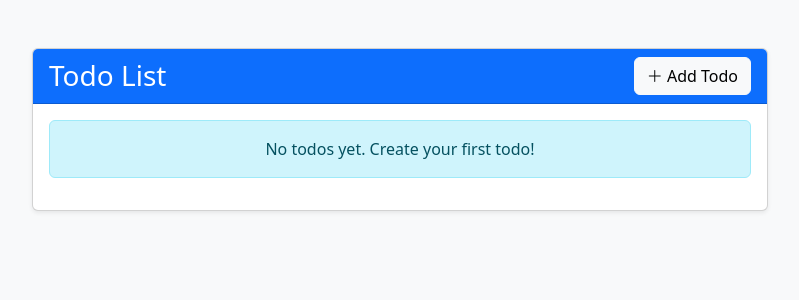
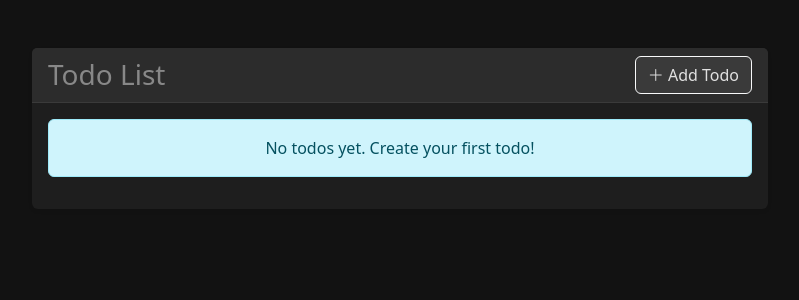
Before and after one commit to jagtap-suraj/flask-todo, a Flask app: page / in a window 1280 px wide. Shown: the top 300 px of the page, without its empty margins (240-1039 px from the left). Run offline with Flask 3, Linux system fonts and the light colour scheme; parts of the project's set-up code (start-up, migrations or seed data) failed here and were passed over.

Commit message:
Enhance UI and update README for Todo application
- Update base template with dark mode styling and improved card design.
- Modify add and edit todo templates for better layout and accessibility.
- Add test_db.py to .gitignore.
- Expand README with detailed features, setup instructions, and future enhancements.

```diff
--- a/app/templates/base.html
+++ b/app/templates/base.html
@@ -1,17 +1,61 @@
-<!-- app/templates/base.html -->
 <!DOCTYPE html>
 <html lang="en">
-<head>
-    <meta charset="UTF-8">
-    <meta name="viewport" content="width=device-width, initial-scale=1">
+  <head>
+    <meta charset="UTF-8" />
+    <meta name="viewport" content="width=device-width, initial-scale=1" />
     <title>Todo App</title>
-    <link href="https://cdn.jsdelivr.net/npm/bootstrap@5.3.0/dist/css/bootstrap.min.css" rel="stylesheet">
-    <link href="https://cdn.jsdelivr.net/npm/bootstrap-icons@1.10.0/font/bootstrap-icons.css" rel="stylesheet">
-</head>
-<body class="bg-light">
-    <div class="container py-5">
-        {% block content %}{% endblock %}
-    </div>
+    <link
+      href="https://cdn.jsdelivr.net/npm/bootstrap@5.3.0/dist/css/bootstrap.min.css"
+      rel="stylesheet"
+    />
+    <link
+      href="https://cdn.jsdelivr.net/npm/bootstrap-icons@1.10.0/font/bootstrap-icons.css"
+      rel="stylesheet"
+    />
+    <style>
+      body {
+        background-color: #121212;
+        color: #e0e0e0;
+      }
+      .card {
+        background-color: #1e1e1e;
+        border: none;
+        box-shadow: 0 4px 6px rgba(0, 0, 0, 0.1);
+      }
+      .card-header {
+        background-color: #2c2c2c !important;
+        border-bottom: 1px solid #3a3a3a;
+      }
+      .list-group-item {
+        background-color: #1e1e1e;
+        border-color: #3a3a3a;
+        color: #e0e0e0;
+      }
+      .list-group-item:hover {
+        background-color: #2c2c2c;
+      }
+      .btn-outline-primary {
+        color: #4da6ff;
+        border-color: #4da6ff;
+      }
+      .btn-outline-danger {
+        color: #ff6b6b;
+        border-color: #ff6b6b;
+      }
+      .btn-light {
+        background-color: #3a3a3a;
+        color: #e0e0e0;
+      }
+      .text-muted {
+        color: #888 !important;
+      }
+      .bg-light {
+        background-color: #2c2c2c !important;
+      }
+    </style>
+  </head>
+  <body>
+    <div class="container py-5">{% block content %}{% endblock %}</div>
     <script src="https://cdn.jsdelivr.net/npm/bootstrap@5.3.0/dist/js/bootstrap.bundle.min.js"></script>
-</body>
+  </body>
 </html>
--- a/app/templates/edit_todo.html
+++ b/app/templates/edit_todo.html
@@ -24,7 +24,7 @@
             {{ form.description.label(class="form-label") }} {{
             form.description(class="form-control", rows="3") }}
           </div>
-          <div class="mb-3 form-check">
+          <div class="mb-3 form-check text-white">
             {{ form.completed(class="form-check-input") }} {{
             form.completed.label(class="form-check-label") }}
           </div>
--- a/app/templates/index.html
+++ b/app/templates/index.html
@@ -1,12 +1,11 @@
-<!-- app/templates/index.html -->
-{% extends "base.html" %}
-
-{% block content %}
+{% extends "base.html" %} {% block content %}
 <div class="row justify-content-center">
   <div class="col-md-8">
     <div class="card shadow-sm">
-            <div class="card-header bg-primary text-white d-flex justify-content-between align-items-center">
-                <h1 class="h3 mb-0">Todo List</h1>
+      <div
+        class="card-header d-flex justify-content-between align-items-center"
+      >
+        <h1 class="h3 mb-0 text-muted">Todo List</h1>
         <a href="{{ url_for('add_todo') }}" class="btn btn-light">
           <i class="bi bi-plus-lg"></i> Add Todo
         </a>
@@ -15,10 +14,13 @@
         {% if todos %}
         <div class="list-group">
           {% for todo in todos %}
-                            <div class="list-group-item list-group-item-action d-flex justify-content-between align-items-center
-                                {% if todo.completed %}bg-light text-muted{% endif %}">
+          <div
+            class="list-group-item list-group-item-action d-flex justify-content-between align-items-center {% if todo.completed %}bg-light text-muted{% endif %}"
+          >
             <div>
-                                    <h5 class="mb-1 {% if todo.completed %}text-decoration-line-through{% endif %}">
+              <h5
+                class="mb-1 {% if todo.completed %}text-decoration-line-through{% endif %}"
+              >
                 {{ todo.title }}
               </h5>
               {% if todo.description %}
@@ -26,15 +28,27 @@
               {% endif %}
             </div>
             <div class="btn-group" role="group">
-                                    <a href="{{ url_for('edit_todo', id=todo.id) }}"
-                                       class="btn btn-sm btn-outline-primary">
+              <a
+                href="{{ url_for('edit_todo', id=todo.id) }}"
+                class="btn btn-sm btn-outline-primary"
+              >
                 <i class="bi bi-pencil"></i>
               </a>
-                                    <form action="{{ url_for('delete_todo', id=todo.id) }}"
-                                          method="POST" class="d-inline">
-                                        <button type="submit"
+              <form
+                action="{{ url_for('delete_todo', id=todo.id) }}"
+                method="POST"
+                class="d-inline"
+              >
+                <input
+                  type="hidden"
+                  name="csrf_token"
+                  value="{{ csrf_token() }}"
+                />
+                <button
+                  type="submit"
                   class="btn btn-sm btn-outline-danger"
-                                                onclick="return confirm('Are you sure you want to delete this todo?');">
+                  onclick="return confirm('Are you sure you want to delete this todo?');"
+                >
                   <i class="bi bi-trash"></i>
                 </button>
               </form>
```
Also changed, not shown: app/templates/add_todo.html (+10 -14 lines), README.md, 4 other files. Lines whose indentation alone changed are shown as unchanged.
